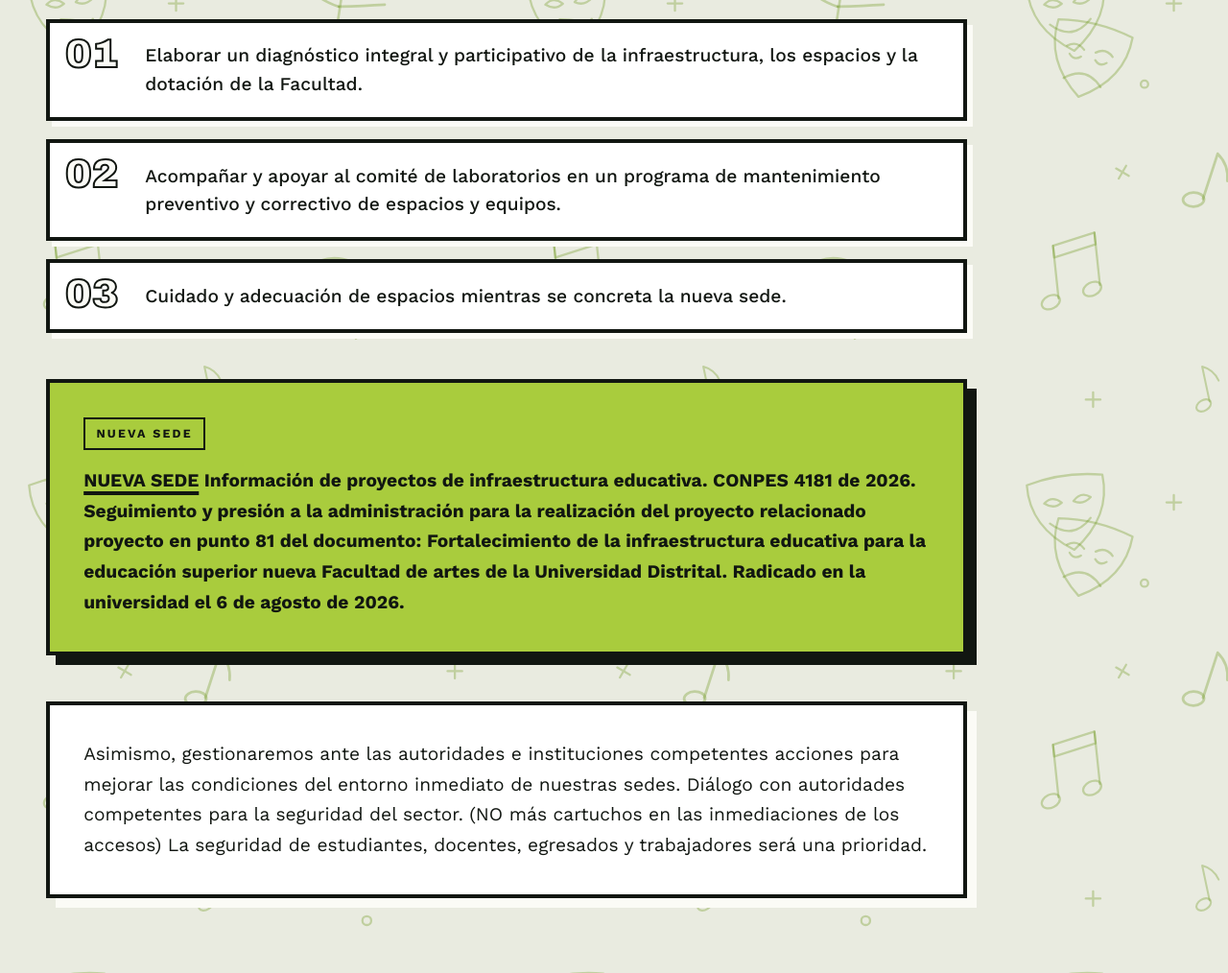
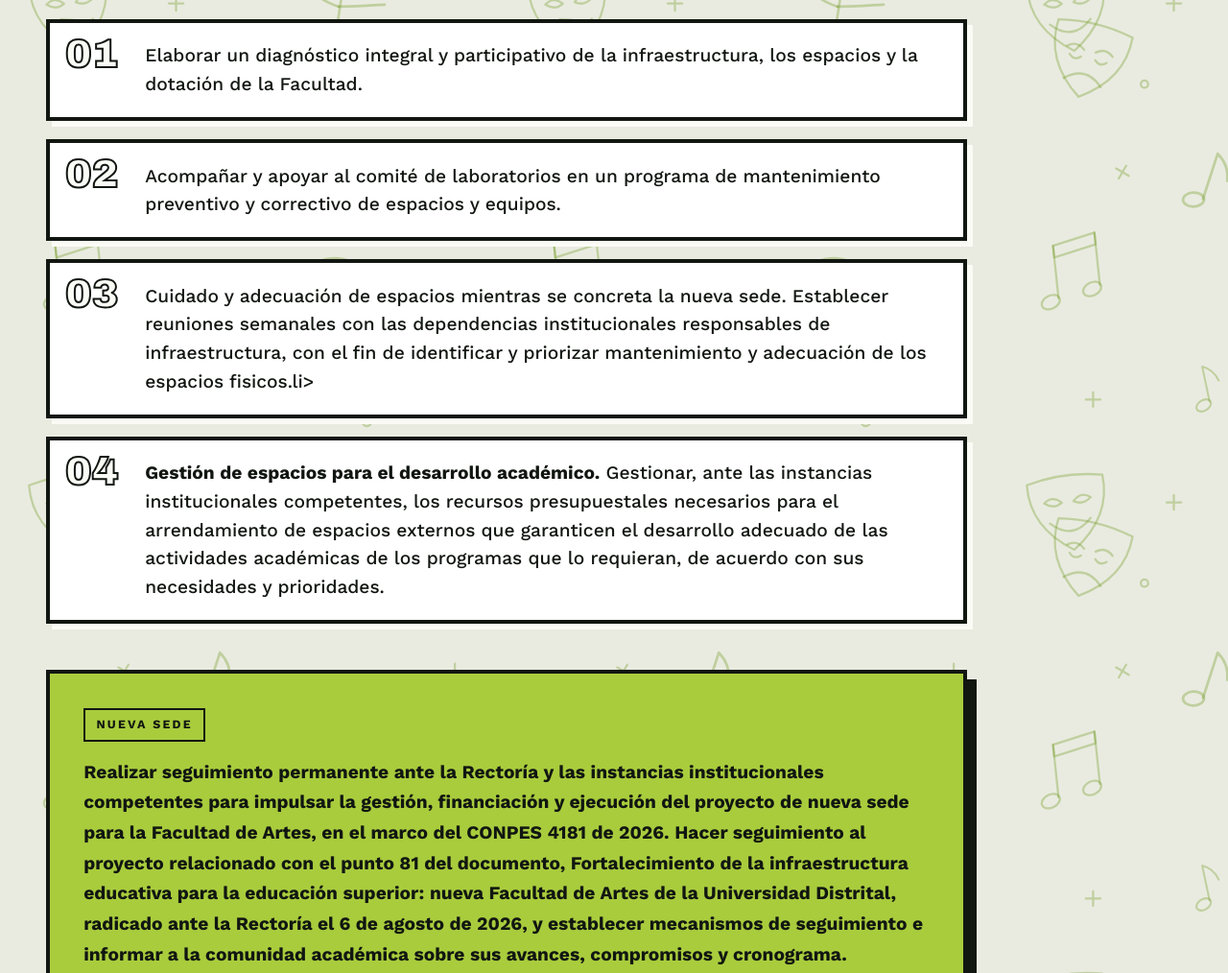
Before and after one commit to Saraaah123/Plan-de-Gobierno-Cesar-Villamil, a plain HTML site: page eje4.html in a window 1280 px wide. Shown: the part 1568-2582 px from the top of the page at 96% size. Drawn offline with nearby package versions, Linux system fonts and the light colour scheme.

Commit message:
cambios finalisismos

```diff
--- a/eje4.html
+++ b/eje4.html
@@ -36,10 +36,10 @@
       <div class="contenedor">
         <p class="intro-original">Este será uno de los grandes compromisos de la Decanatura. No basta con reclamar una nueva sede: es necesario gestionar, hacer seguimiento y resolver las necesidades actuales mientras esa transformación se materializa.</p>
         <h2 class="sub-propuestas">Propuestas</h2>
-        <ol class="propuestas"><li>Elaborar un diagnóstico integral y participativo de la infraestructura, los espacios y la dotación de la Facultad.</li><li>Acompañar y apoyar al comité de laboratorios en un programa de mantenimiento preventivo y correctivo de espacios y equipos.</li><li>Cuidado y adecuación de espacios mientras se concreta la nueva sede.</li></ol>
+        <ol class="propuestas"><li>Elaborar un diagnóstico integral y participativo de la infraestructura, los espacios y la dotación de la Facultad.</li><li>Acompañar y apoyar al comité de laboratorios en un programa de mantenimiento preventivo y correctivo de espacios y equipos.</li><li>Cuidado y adecuación de espacios mientras se concreta la nueva sede. Establecer reuniones semanales con las dependencias institucionales responsables de infraestructura, con el fin de identificar y priorizar mantenimiento y adecuación de los espacios fisicos.li><li><strong>Gestión de espacios para el desarrollo académico.</strong> Gestionar, ante las instancias institucionales competentes, los recursos presupuestales necesarios para el arrendamiento de espacios externos que garanticen el desarrollo adecuado de las actividades académicas de los programas que lo requieran, de acuerdo con sus necesidades y prioridades.</li></ol>
         <aside class="nueva-sede" aria-labelledby="sede">
           <span class="etiqueta" id="sede">Nueva sede</span>
-          <p><u>NUEVA SEDE</u> Información de proyectos de infraestructura educativa. CONPES 4181 de 2026. Seguimiento y presión a la administración para la realización del proyecto relacionado proyecto en punto 81 del documento: Fortalecimiento de la infraestructura educativa para la educación superior nueva Facultad de artes de la Universidad Distrital. Radicado en la universidad el 6 de agosto de 2026.</p>
+          <p><strong></strong>Realizar seguimiento permanente ante la Rectoría y las instancias institucionales competentes para impulsar la gestión, financiación y ejecución del proyecto de nueva sede para la Facultad de Artes, en el marco del CONPES 4181 de 2026. Hacer seguimiento al proyecto relacionado con el punto 81 del documento, Fortalecimiento de la infraestructura educativa para la educación superior: nueva Facultad de Artes de la Universidad Distrital, radicado ante la Rectoría el 6 de agosto de 2026, y establecer mecanismos de seguimiento e informar a la comunidad académica sobre sus avances, compromisos y cronograma.</p>
         </aside>
         <div class="aclaracion">
           <p>Asimismo, gestionaremos ante las autoridades e instituciones competentes acciones para mejorar las condiciones del entorno inmediato de nuestras sedes. Diálogo con autoridades competentes para la seguridad del sector. (NO más cartuchos en las inmediaciones de los accesos) La seguridad de estudiantes, docentes, egresados y trabajadores será una prioridad.</p>
```
